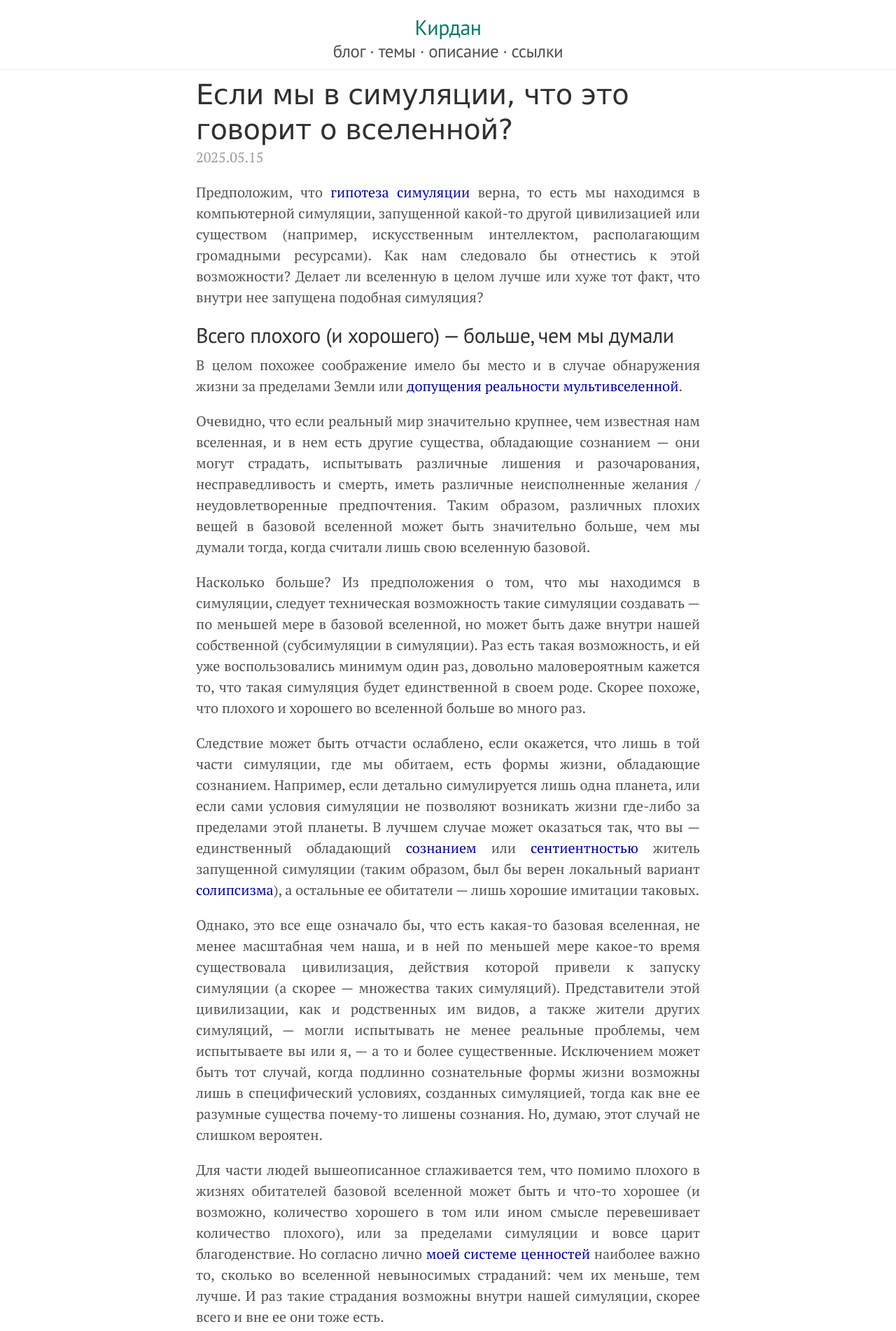
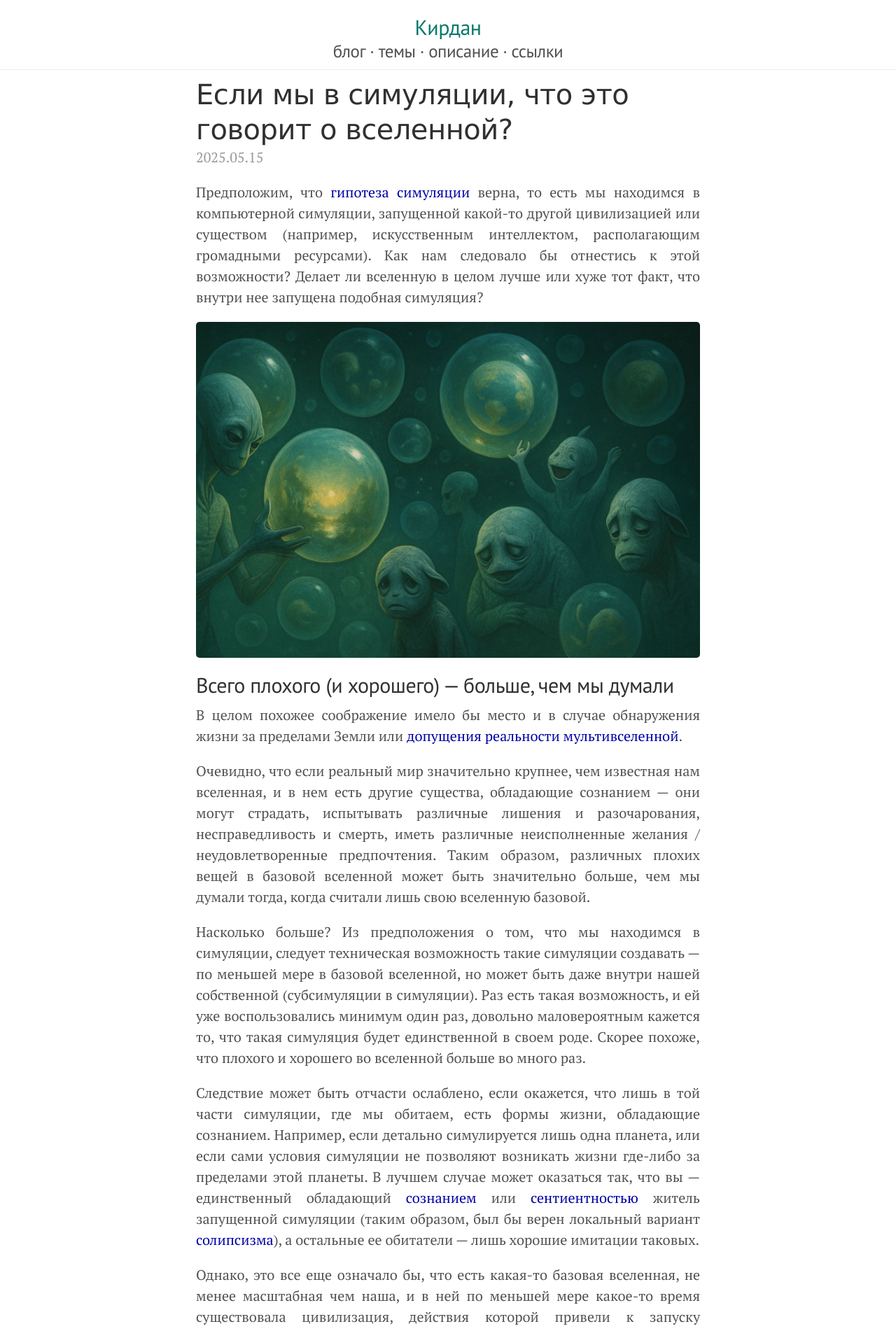
Before and after one commit to KKirdan/kkirdan.github.io, a Jekyll site: the page built from blog/_posts/2. long/2025-05-15-a7.md, in a window 1280 px wide. Shown: the top 1902 px of the page at 70% size. Built offline with Jekyll 4.4.1, drawn with Linux system fonts in a browser that asks for light colours.

Commit message:
add image

```diff
--- a/blog/_posts/2. long/2025-05-15-a7.md
+++ b/blog/_posts/2. long/2025-05-15-a7.md
@@ -10,8 +10,11 @@ tags:
   - аксиология_и_этика
   - счастье_и_несчастье
 importance: 5
+preview: "images/3979e833-0b07-413e-8e93-4b8204bdccf0.jpg"
 ---
 Предположим, что [гипотеза симуляции](https://ru.wikipedia.org/wiki/%D0%93%D0%B8%D0%BF%D0%BE%D1%82%D0%B5%D0%B7%D0%B0_%D1%81%D0%B8%D0%BC%D1%83%D0%BB%D1%8F%D1%86%D0%B8%D0%B8) верна, то есть мы находимся в компьютерной симуляции, запущенной какой-то другой цивилизацией или существом (например, искусственным интеллектом, располагающим громадными ресурсами). Как нам следовало бы отнестись к этой возможности? Делает ли вселенную в целом лучше или хуже тот факт, что внутри нее запущена подобная симуляция?
+
+<img src="images/3979e833-0b07-413e-8e93-4b8204bdccf0.jpg"/>
 
 ## Всего плохого (и хорошего) — больше, чем мы думали
 
```
Also changed, not shown: blog/images/3979e833-0b07-413e-8e93-4b8204bdccf0.jpg (added).
